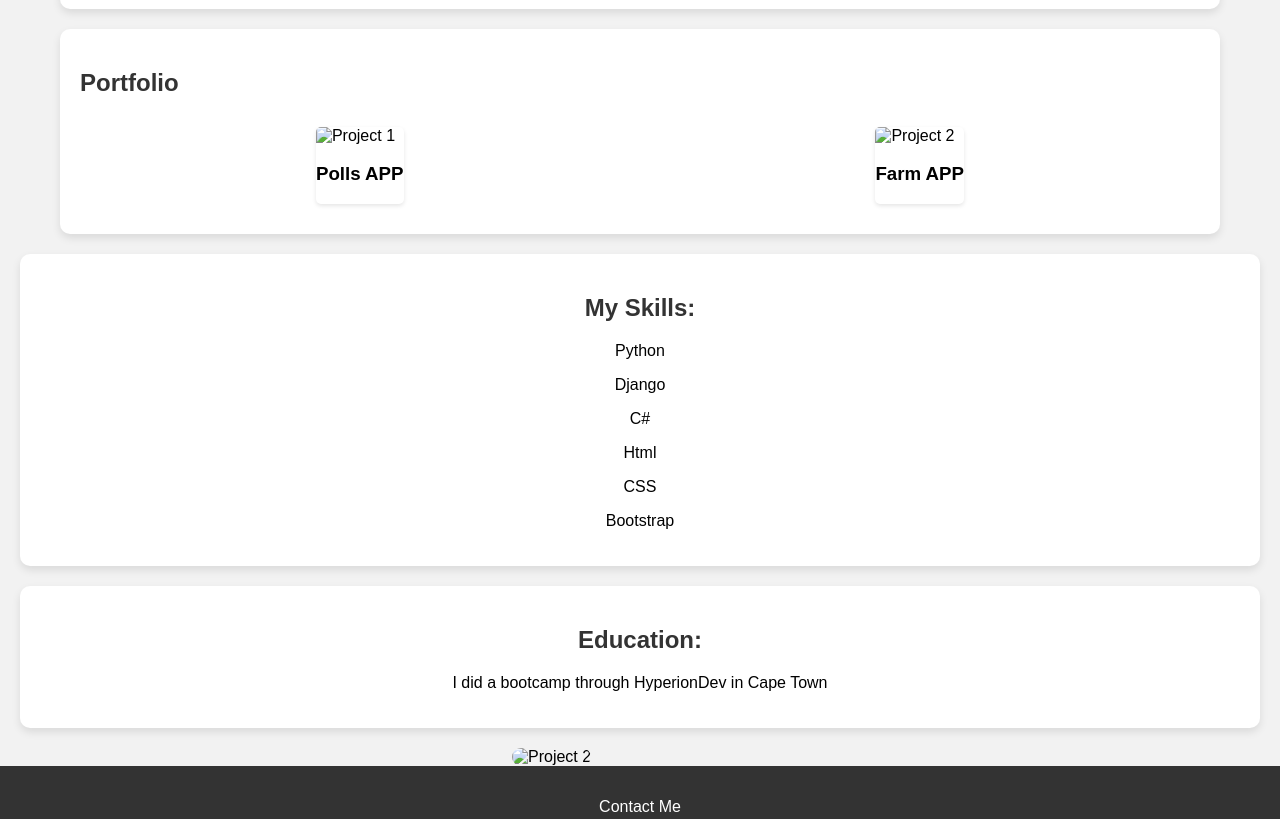
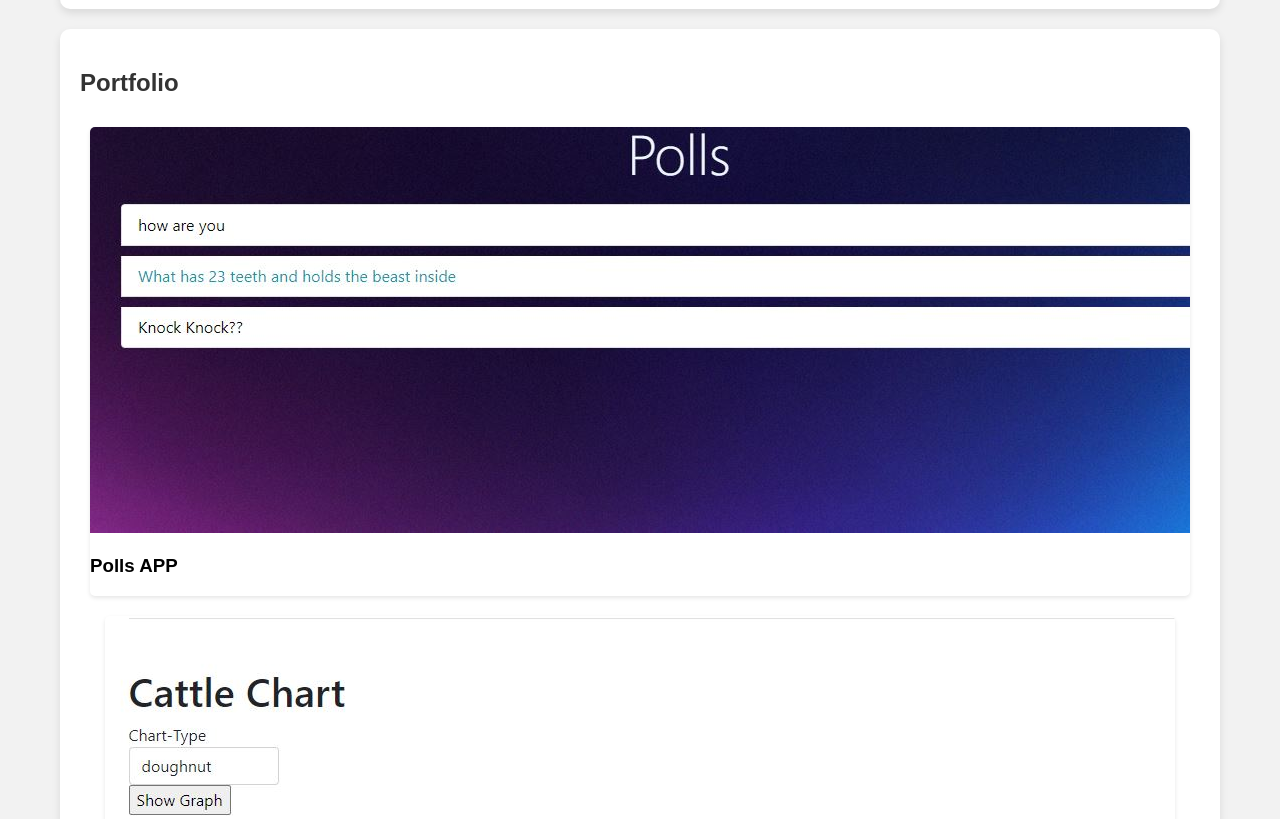
Before and after one commit to wiekusviljoen/MyCV, a plain HTML site: page index.html in a window 1280 px wide. Shown: the part 337-1156 px from the top of the page. Drawn offline with Linux system fonts and the light colour scheme; the site is published under a folder, as on GitHub Pages, so addresses that start at the root find nothing.

Commit message:
commit on master

```diff
--- a/index.html
+++ b/index.html
@@ -126,13 +126,13 @@
             <div class="portfolio-items">
                 <!-- Replace the content below with your actual portfolio items -->
                 <div class="portfolio-item">
-                    <img src="/polls Home.JPG" alt="Project 1">
+                    <img src="polls Home.JPG" alt="Project 1">
                     <h3>Polls APP</h3>
 
                 </div>
 
                 <div class="portfolio-item">
-                    <img src="/farmscreen.JPG" alt="Project 2">
+                    <img src="farmscreen.JPG" alt="Project 2">
                     <h3>Farm APP</h3>
 
                 </div>
@@ -156,7 +156,7 @@
         <h1>Education:</h1>
         <p>I did a bootcamp through HyperionDev in Cape Town</p>
     </section>
-    <img class="image" src="/PL Viljoen.jpg" alt="Project 2">
+    <img class="image" src="PL Viljoen.jpg" alt="Project 2">
 
     <footer>
         <p>Contact Me</p>
```
